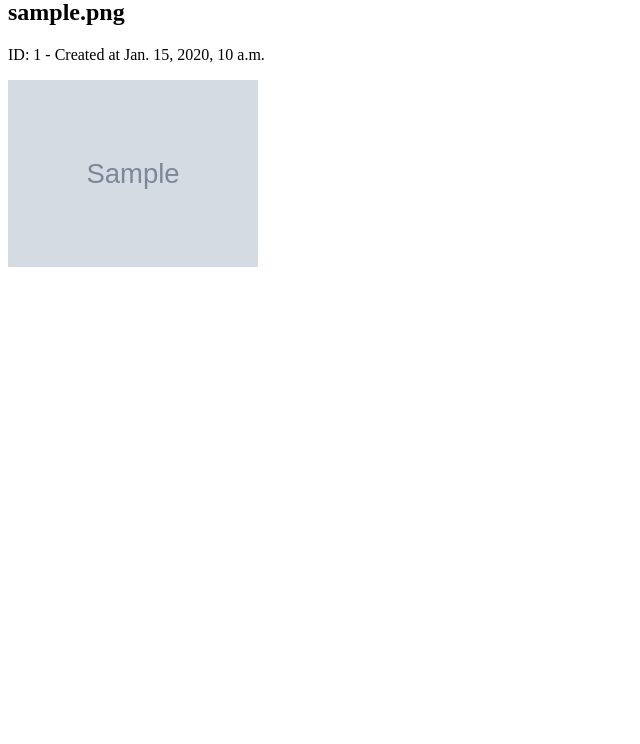
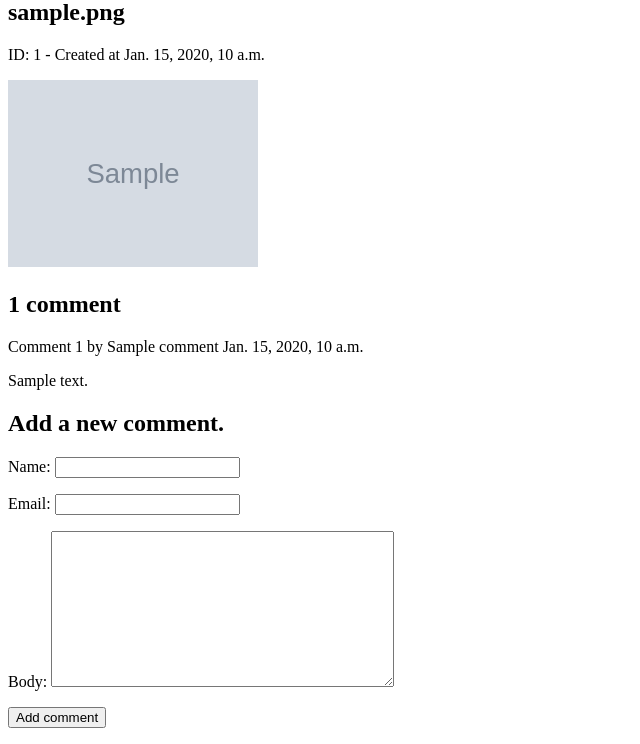
Before and after one commit to julian10m/methinksAssignment, a Django app: page /images/1 in a window 1280 px wide. Shown: the part 119-863 px from the top of the page, without its empty margins (0-640 px from the left). Before the commit the page ends 386 px from the top, so only its background shows below. Run offline with Django 4.2, Linux system fonts and the light colour scheme; tables that the repository leaves empty hold one stand-in row (values such as "Sample post"); grey boxes marked "Sample" are stand-in pictures.

Commit message:
adding comments to the app

```diff
--- /dev/null
+++ b/methinks/image_handler/forms.py
@@ -0,0 +1,7 @@
+from django import forms
+from .models import Comment
+
+class CommentForm(forms.ModelForm):
+    class Meta:
+        model = Comment
+        fields = ('name', 'email', 'body')
--- a/methinks/image_handler/models.py
+++ b/methinks/image_handler/models.py
@@ -16,3 +16,20 @@ class Image(models.Model):
 
     class Meta:
         ordering = ('-created',)
+
+class Comment(models.Model):
+    image = models.ForeignKey(Image,
+                             on_delete=models.CASCADE,
+                             related_name='comments')
+    name = models.CharField(max_length=80)
+    email = models.EmailField()
+    body = models.TextField()
+    created = models.DateTimeField(auto_now=True)
+    updated = models.DateTimeField(auto_now=True)
+    active = models.BooleanField(default=True)
+
+    class Meta:
+        ordering = ('created',)
+
+    def __str__(self):
+        return f'Comment by {self.name} on {self.image.filename}'
--- a/methinks/image_handler/templates/image_handler/detail.html
+++ b/methinks/image_handler/templates/image_handler/detail.html
@@ -10,4 +10,30 @@
         ID: {{ image.pk }} - Created at {{ image.created }}
     </p>
     <img src="{{ image.image.url }}" width=250>
+    {% with comments.count as total_comments %}
+        <h2>
+            {{ total_comments }} comment{{ total_comments|pluralize }}
+        </h2>
+    {% endwith %}
+    {% for comment in comments %}
+        <div>
+            <p>
+                Comment {{ forloop.counter }} by {{ comment.name }}
+                {{ comment.created }}
+            </p>
+            {{ comment.body|linebreaks }}
+        </div>
+    {% empty %}
+        <p>There are no comments yet.</p>
+    {% endfor %}
+    {% if new_comment %}
+        <h2>Your comment has been added.</h2>
+    {% else %}
+        <h2>Add a new comment.</h2>
+        <form method="post">
+            {{ comment_form.as_p }}
+            {% csrf_token %}
+            <p><input type="submit" value="Add comment"></p>
+        </form>
+    {% endif %}
 {% endblock %}
--- a/methinks/image_handler/views.py
+++ b/methinks/image_handler/views.py
@@ -1,5 +1,6 @@
 from django.shortcuts import render, get_object_or_404
 from django.core.paginator import Paginator, EmptyPage, PageNotAnInteger
+from .forms import CommentForm
 from .models import Image
 
 IMAGES_PER_PAGE = 5
@@ -20,6 +21,20 @@ def image_list(request):
 
 def image_detail(request, id):
     img = get_object_or_404(Image, pk=id)
+    comments = img.comments.filter(active=True)
+    new_comment = None
+    if request.method == 'POST':
+        comment_form = CommentForm(data=request.POST)
+        if comment_form.is_valid():
+            new_comment = comment_form.save(commit=False)
+            new_comment.image = img
+            new_comment.save()
+    else:
+        comment_form = CommentForm()
     return render(request,
                 'image_handler/detail.html',
-                {'image': img,})
+                {'image': img,
+                 'comments': comments,
+                 'new_comment': new_comment,
+                 'comment_form': comment_form,
+                 })
```
Also changed, not shown: methinks/image_handler/migrations/0003_alter_image_options_comment.py (added).
